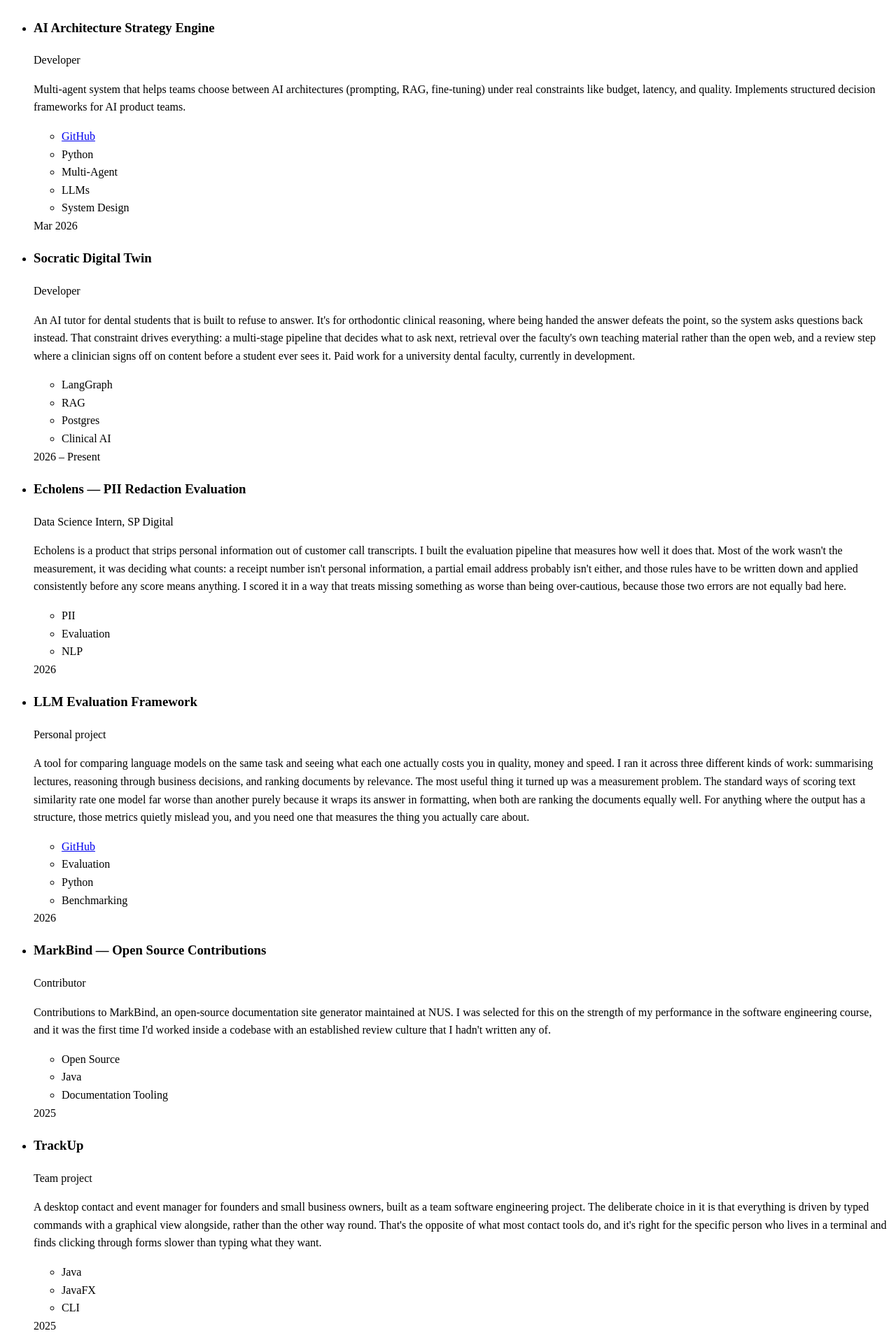
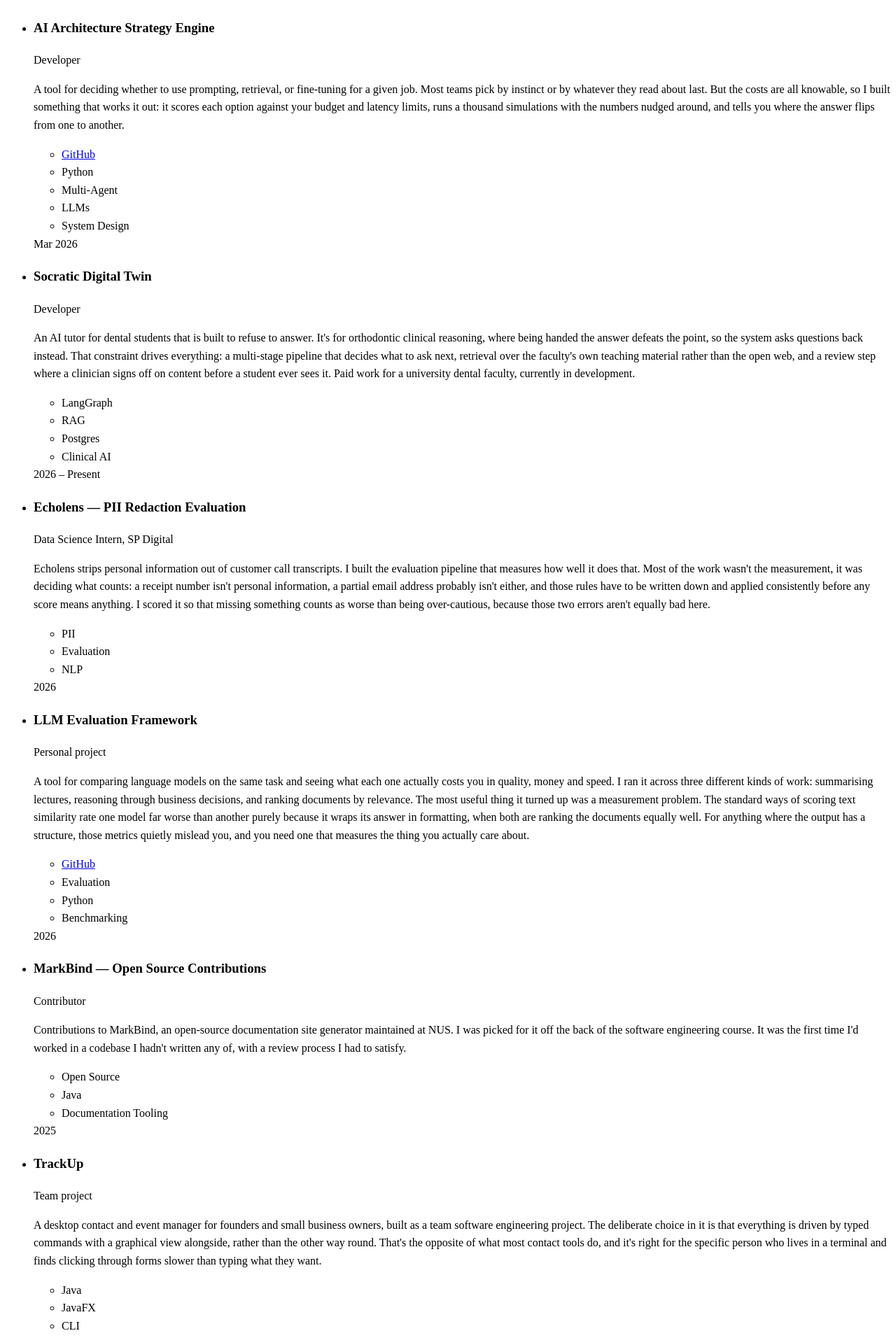
Before and after one commit to arshinsikka/portfolio, a React (Vite) app in the folder client/: page /projects in a window 1280 px wide. Shown: the part 987-2899 px from the top of the page at 70% size. Built offline with nearby package versions, Linux system fonts and the light colour scheme.

Commit message:
Rewrite ten project and research entries in plainer language
Removes the last of the resume voice from the Strategy Engine, cuts the
announced lessons from Knocks and Donation Nation, and unpacks the jargon
in the OFI and Simulation entries.

```diff
--- a/client/src/content/projects.ts
+++ b/client/src/content/projects.ts
@@ -426,7 +426,7 @@
     tier: "standard",
     group: "production",
     summary:
-      "Multi-agent system that helps teams choose between AI architectures (prompting, RAG, fine-tuning) under real constraints like budget, latency, and quality. Implements structured decision frameworks for AI product teams.",
+      "A tool for deciding whether to use prompting, retrieval, or fine-tuning for a given job. Most teams pick by instinct or by whatever they read about last. But the costs are all knowable, so I built something that works it out: it scores each option against your budget and latency limits, runs a thousand simulations with the numbers nudged around, and tells you where the answer flips from one to another.",
     body: [],
     tags: ["Python", "Multi-Agent", "LLMs", "System Design"],
     links: [
@@ -460,7 +460,7 @@
     tier: "standard",
     group: "production",
     summary:
-      "Echolens is a product that strips personal information out of customer call transcripts. I built the evaluation pipeline that measures how well it does that. Most of the work wasn't the measurement, it was deciding what counts: a receipt number isn't personal information, a partial email address probably isn't either, and those rules have to be written down and applied consistently before any score means anything. I scored it in a way that treats missing something as worse than being over-cautious, because those two errors are not equally bad here.",
+      "Echolens strips personal information out of customer call transcripts. I built the evaluation pipeline that measures how well it does that. Most of the work wasn't the measurement, it was deciding what counts: a receipt number isn't personal information, a partial email address probably isn't either, and those rules have to be written down and applied consistently before any score means anything. I scored it so that missing something counts as worse than being over-cautious, because those two errors aren't equally bad here.",
     body: [],
     tags: ["PII", "Evaluation", "NLP"],
     links: [],
@@ -494,7 +494,7 @@
     tier: "minor",
     group: "production",
     summary:
-      "Contributions to MarkBind, an open-source documentation site generator maintained at NUS. I was selected for this on the strength of my performance in the software engineering course, and it was the first time I'd worked inside a codebase with an established review culture that I hadn't written any of.",
+      "Contributions to MarkBind, an open-source documentation site generator maintained at NUS. I was picked for it off the back of the software engineering course. It was the first time I'd worked in a codebase I hadn't written any of, with a review process I had to satisfy.",
     body: [],
     tags: ["Open Source", "Java", "Documentation Tooling"],
     links: [],
@@ -508,7 +508,7 @@
     tier: "standard",
     group: "research",
     summary:
-      "Can AI agents grounded in real demographic data predict how a population reasons about a policy question? I built a simulation where each agent holds a demographic profile and argues from it, then compared what the group concluded against what real people said in public discussion. They diverged, substantially, and the more interesting result was that changing the demographic mix of the agents shifted the collective conclusion by a large margin. That means results from this kind of simulation depend heavily on who you put in the room, which is a caution for anyone treating synthetic populations as a substitute for asking people.",
+      "Can AI agents stand in for real people when you want to know how a population thinks about something? I gave each agent a demographic profile and had them argue a policy question, then compared what they concluded against what real people had said online. They came out quite different. Changing who was in the simulation also moved the answer a long way, which means you'd be measuring your own choice of participants as much as anything else.",
     body: [],
     tags: ["LLM Agents", "Social Simulation", "Research"],
     links: [],
@@ -536,7 +536,7 @@
     tier: "standard",
     group: "ventures",
     summary:
-      "A card game my friends and I have played for years, which existed only as a physical deck, so it needed everyone in the same room. I built the online version. What I didn't expect was what happened afterwards: it spread by word of mouth to friends of friends I'd never met, and people kept playing it. Nothing about that was technically hard. It was the first time something I built reached people I hadn't told about it, and it's a very different feeling from a project that works on my laptop.",
+      "A card game my friends and I have played for years, which existed only as a physical deck, so it needed everyone in the same room. I built the online version. It then spread by word of mouth to friends of friends I've never met, who kept playing it. Nothing about it was technically hard, and it's still the first thing I built that reached people I didn't tell about it.",
     body: [],
     tags: ["Real-time", "Multiplayer", "WebSockets"],
     links: [],
@@ -550,7 +550,7 @@
     tier: "standard",
     group: "ventures",
     summary:
-      "A cricket draft game we used to run over WhatsApp, badly. Group chats are a terrible place to hold a game with rules, because someone always has to arbitrate, someone always misses a turn, and the state of play lives in whoever scrolled back furthest. So I moved it into something that actually holds the rules and keeps everyone in sync. Same lesson as Knocks, in a different shape: the interesting problem wasn't the game, it was that the medium people were using couldn't do the job.",
+      "A cricket draft game we used to run over WhatsApp, badly. Group chats are a terrible place to hold a game with rules. Someone always has to arbitrate, someone always misses a turn, and the state of play lives in whoever scrolled back furthest. So I moved it somewhere that actually holds the rules and keeps everyone in sync.",
     body: [],
     tags: ["Real-time", "Multiplayer", "WebSockets"],
     links: [],
@@ -592,7 +592,7 @@
     tier: "minor",
     group: "earlier",
     summary:
-      "This started with me giving away things from my own house to local NGOs during the pandemic. It worked, and it obviously didn't scale, because the bottleneck was one person with a car and a limited amount of stuff. So we built a platform to connect donors with communities that needed things, working through established NGOs and logistics partners rather than trying to move goods ourselves. The lesson I took from it is that the useful thing technology did here wasn't the donating, it was removing the coordination problem that made donating hard.",
+      "This started with me giving away things from my own house to local NGOs during the pandemic. It worked, and it obviously didn't scale, because the bottleneck was one person with a car and a limited amount of stuff. So we built a platform connecting donors with communities that needed things, working through established NGOs and logistics partners rather than moving goods ourselves. The hard part was never the donating. It was that nobody could find each other.",
     body: [],
     tags: ["Social Impact", "Platform", "NGO Partnerships"],
     links: [],
--- a/client/src/content/research.ts
+++ b/client/src/content/research.ts
@@ -7,7 +7,7 @@
     organization: "Independent",
     dates: "Aug 2026",
     description:
-      "A pre-registered study testing whether a well-documented order-flow signal stays profitable once you account for the cost of trading on it. It doesn't. The protocol was committed before any analysis code existed, which is the only reason I caught the most striking result I found being an artifact rather than a finding.",
+      "There's a signal traders use: when there are more buy orders than sell orders on an exchange, the price usually ticks up. I tested whether you can actually make money on it once you pay the trading fees. You can't. I wrote the whole method down before looking at any data, which is how I caught a result that looked real and turned out to be an accident of the maths.",
     tags: ["Market Microstructure", "Pre-registration", "Statistics"],
     projectSlug: "ofi-regime-tradability",
   },
@@ -17,7 +17,7 @@
     organization: "National University of Singapore",
     dates: "2026",
     description:
-      "Whether AI agents grounded in real demographic data can predict how a population reasons about a policy question. They diverged substantially from what real people said in public discussion, and changing the demographic mix of the agents moved the collective conclusion by a large margin. Supervised research, presented at a school showcase.",
+      "I gave AI agents real demographic profiles and had them argue about a policy question, to see whether they'd reason like the actual population does. They didn't. And when I changed the mix of people in the simulation, the group's conclusion moved a lot.",
     tags: ["LLM Agents", "Social Simulation", "Policy"],
     projectSlug: "singapore-society-simulation",
   },
--- a/client/src/content/roles.ts
+++ b/client/src/content/roles.ts
@@ -38,7 +38,7 @@
       "Six months on the guardrails for an internal assistant used by frontline staff at a utility, plus the adversarial test suite that showed whether they worked. Unsafe responses dropped roughly 60%.",
     body: [
       {
-        text: "The assistant is used by people doing physical work on electrical infrastructure. Almost all my time went on the guardrails: deciding what it answers and what it declines.",
+        text: "The people using it are out doing physical work on the grid. Some of them can see things the others shouldn't, so a lot of the job was working out what the assistant says to whom.",
       },
       {
         text: "This was the first thing I'd built where someone was paid to break it, and it changed what I think the work is. I've written that up properly as a case study.",
```
